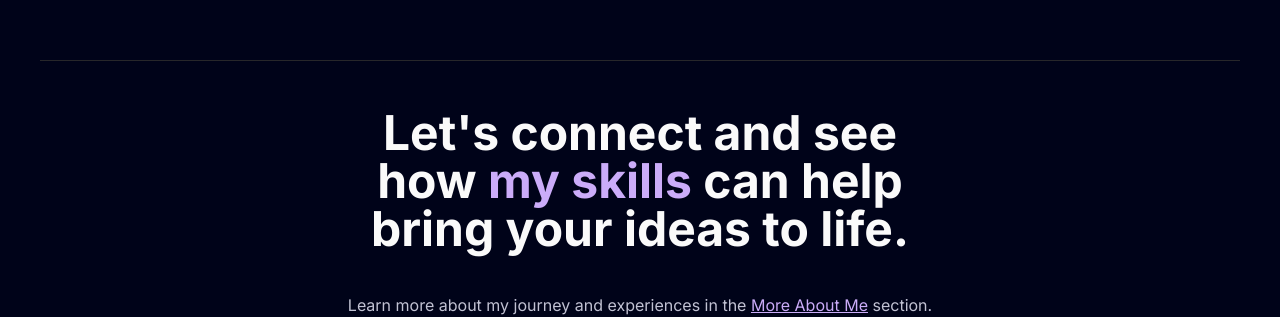
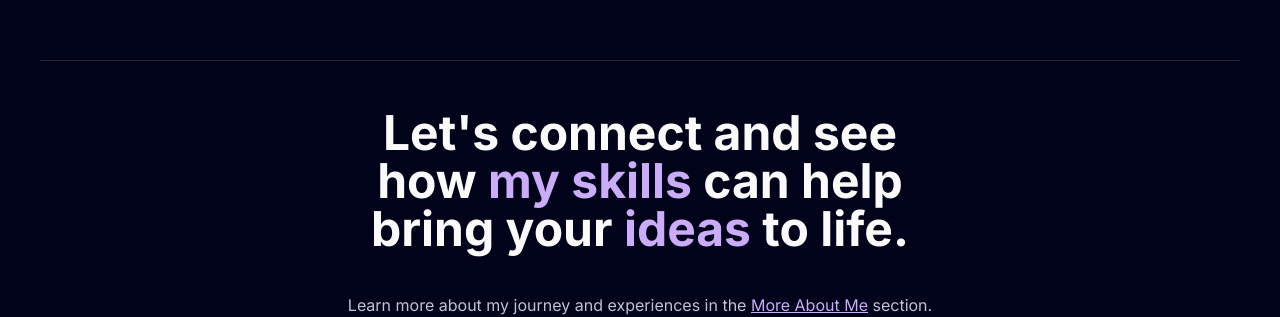
Before and after one commit to iisael9/PortFolio_IL-main, a Next.js app: page /moreAboutMe in a window 1280 px wide. Shown: the part 8693-9010 px from the top of the page. Built offline with nearby package versions, Linux system fonts and the light colour scheme.

Commit message:
modified:   components/Footer.tsx modified:   data/index.ts

```diff
--- a/components/Footer.tsx
+++ b/components/Footer.tsx
@@ -26,7 +26,9 @@ const Footer = () => {
         <div className="flex flex-col items-center">
           <h1 className="heading lg:max-w-[45vw] text-center">
             Let&apos;s connect and see how{" "}
-            <span className="text-purple">my skills</span> can help bring your ideas to life.
+            <span className="text-purple">my skills</span> can help bring your
+            <span className="text-purple"> ideas </span>
+             to life.
           </h1>
           <p className="text-white-200 md:mt-10 my-5 text-center">
             Learn more about my journey and experiences in the{" "}
--- a/data/index.ts
+++ b/data/index.ts
@@ -64,7 +64,7 @@ export const gridItems = [
     },
     {
         id: 5,
-        title: "Currently building Jackbox Like Spotify Guessing Game.",
+        title: "Currently building Jackbox-Like Spotify Guessing Game.",
         description: "The Inside Scoop",
         className: "md:col-span-3 md:row-span-2",
         imgClassName: "absolute right-0 bottom-0 md:w-96 w-60",
```
